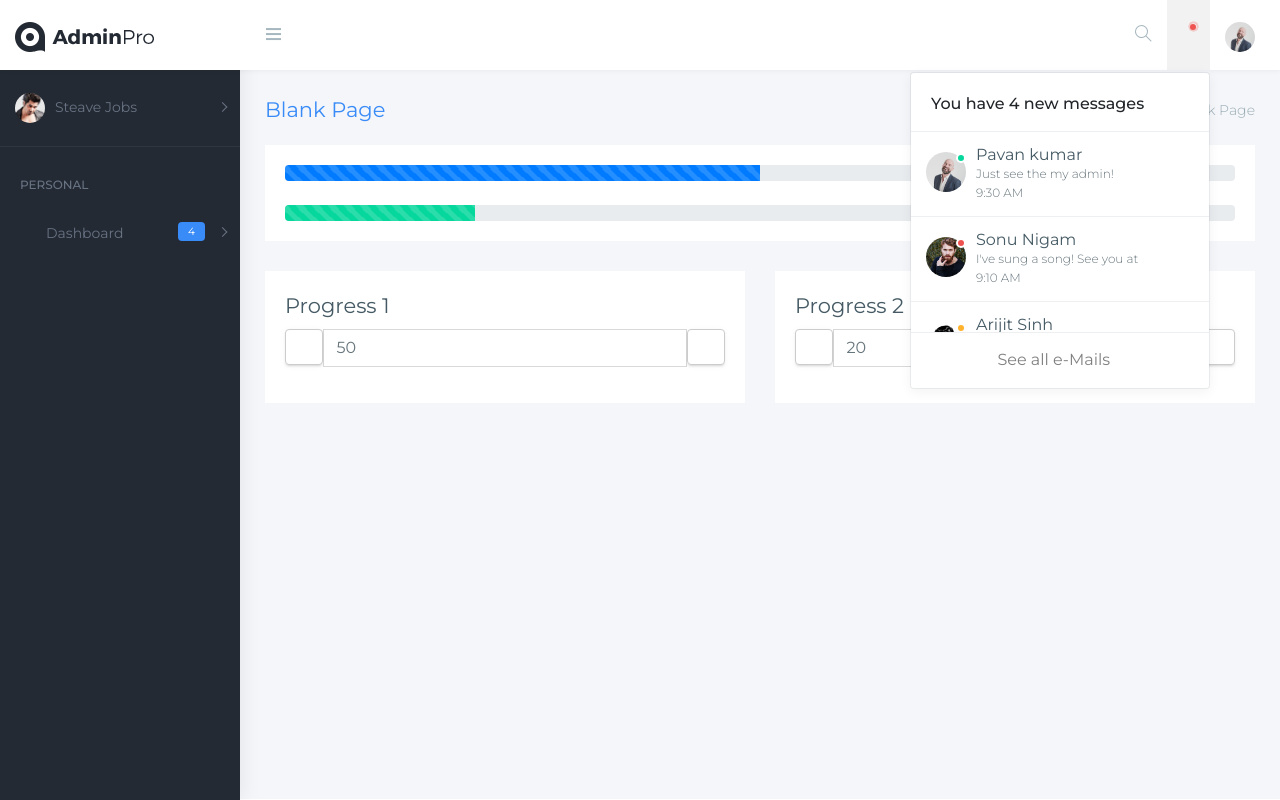
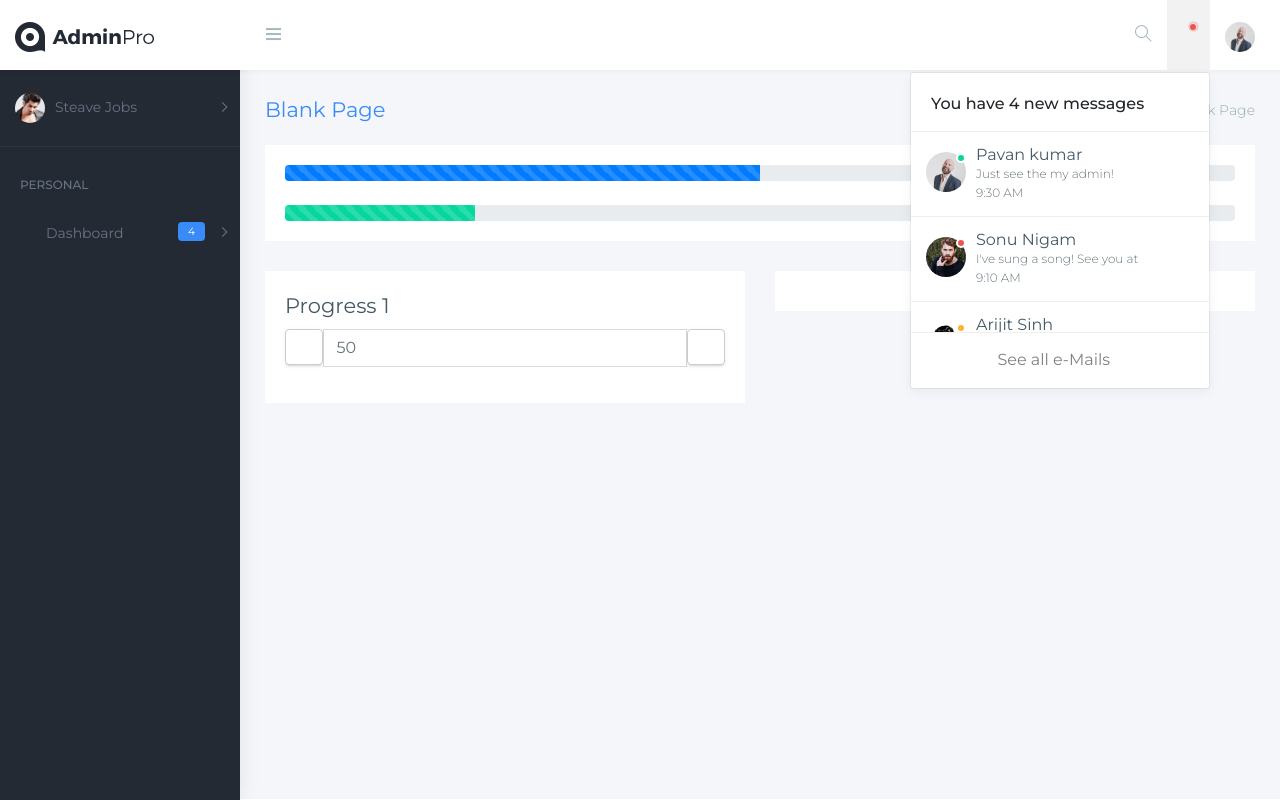
Before and after one commit to gitJulio/adminpro, an Angular app: page /#/progress in a window 1280 px wide. Both pictures are taken after a click on the link 1188 px from the left and 35 px from the top of the page. Built offline with nearby package versions, Linux system fonts and the light colour scheme; a web font is replaced by a local one.

Commit message:
admin pro

```diff
--- a/src/app/components/incrementador/incrementador.component.html
+++ b/src/app/components/incrementador/incrementador.component.html
@@ -5,7 +5,9 @@
           <i class="mdi mdi-minus"></i>
         </button>
     </div>
-    <input type="text"
+    <input type="number"
+    min="1"
+    max="100"
     class="form-control"
      name="progreso"
      [(ngModel)]="progreso"
--- a/src/app/pages/progress/progress.component.html
+++ b/src/app/pages/progress/progress.component.html
@@ -42,7 +42,7 @@
     <div class="col-6">
         <div class="card">
             <div class="card-body">
-                <app-incrementador (actualizaValor)="progreso2=$event" nombre="Progress 2" [progreso]="progreso2"></app-incrementador>
+                <!-- <app-incrementador (actualizaValor)="progreso2=$event" nombre="Progress 2" [progreso]="progreso2"></app-incrementador> -->
             </div>
         </div>
     </div>
```
